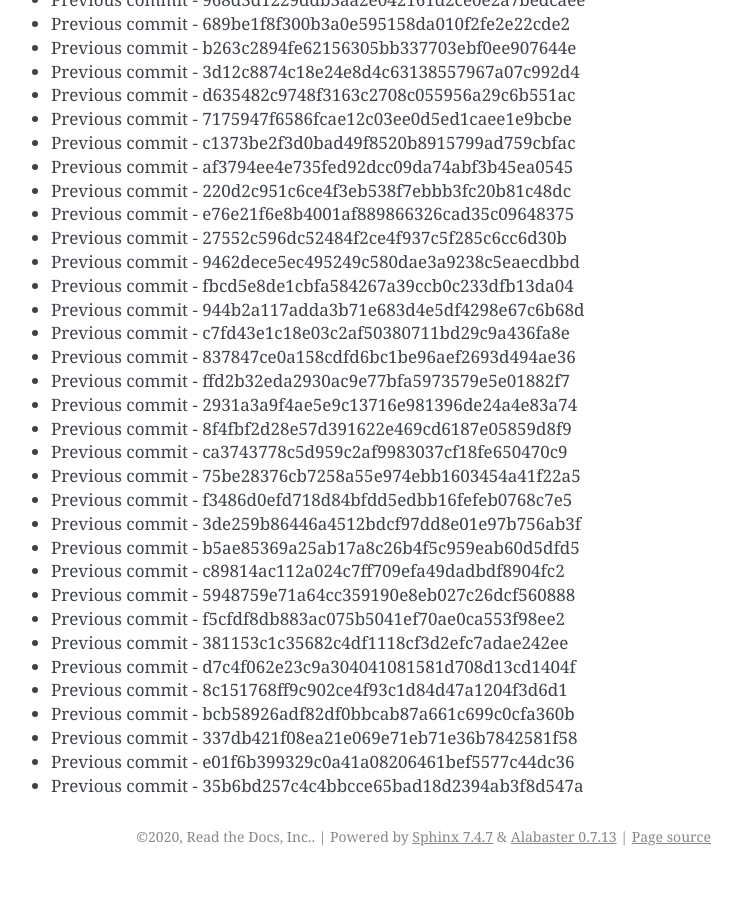
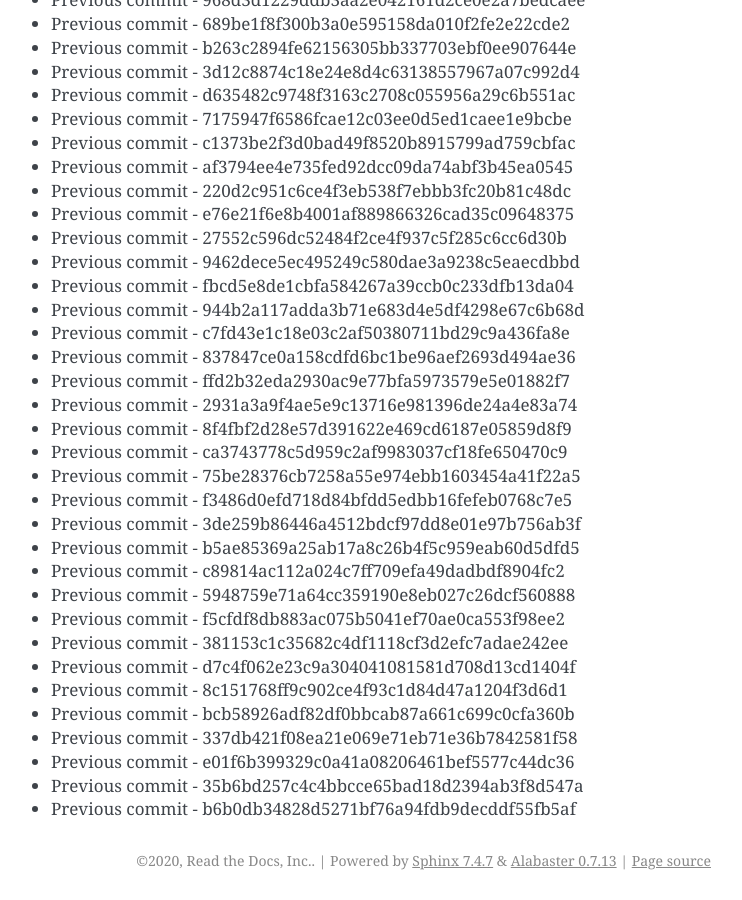
Before and after one commit to readthedocs/rtd-git-stresstest, a Sphinx documentation site: the page built from docs/updates.rst, in a window 1280 px wide and 900 px high, scrolled down 31972 px. Shown: the whole window, without its empty margins (399-1141 px from the left). Built offline with Sphinx 7.4.7, drawn with Linux system fonts in a browser that asks for light colours; before the commit the page ends 32848 px from its top, so only the background shows below that.

Commit message:
Generating commit from previous: b6b0db34828d5271bf76a94fdb9decddf55fb5af

```diff
--- a/docs/updates.rst
+++ b/docs/updates.rst
@@ -1375,3 +1375,4 @@ It can be tested for any performance characteristics.
 * Previous commit - 337db421f08ea21e069e71eb71e36b7842581f58
 * Previous commit - e01f6b399329c0a41a08206461bef5577c44dc36
 * Previous commit - 35b6bd257c4c4bbcce65bad18d2394ab3f8d547a
+* Previous commit - b6b0db34828d5271bf76a94fdb9decddf55fb5af
```
